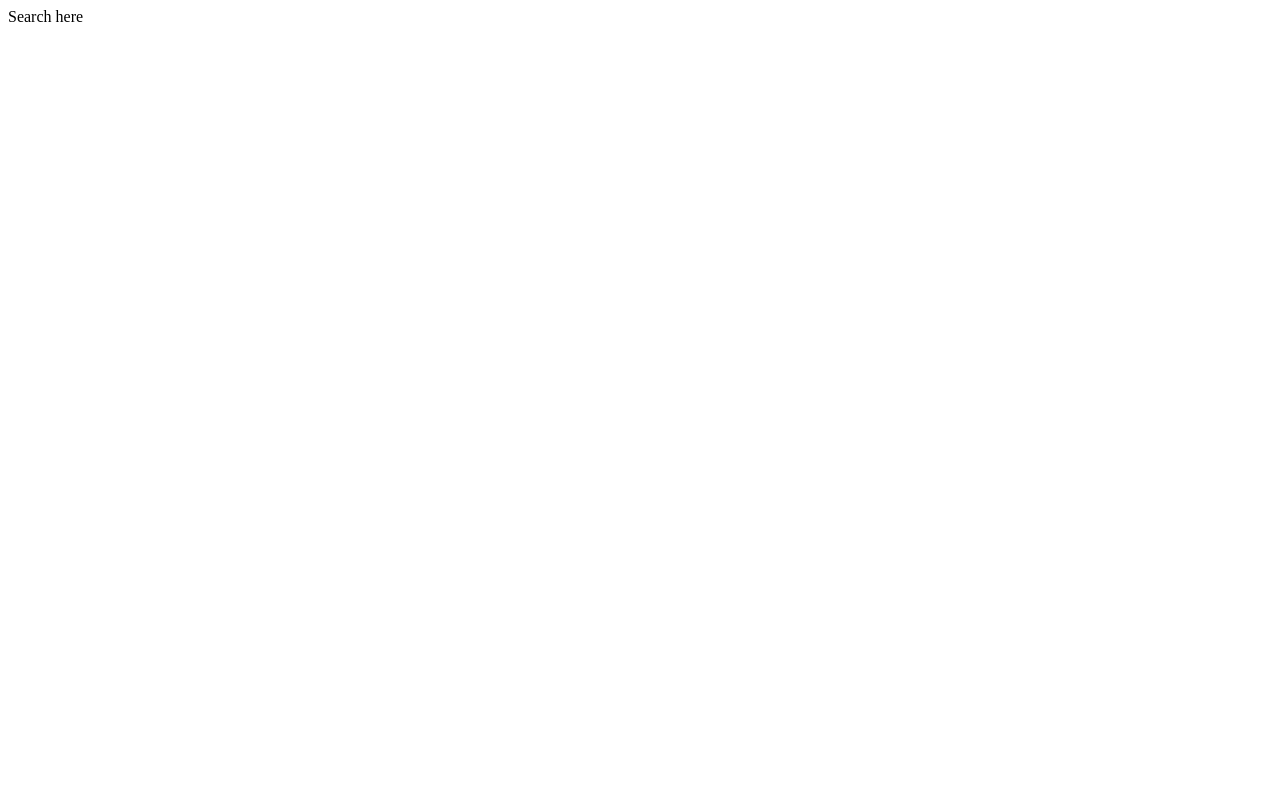
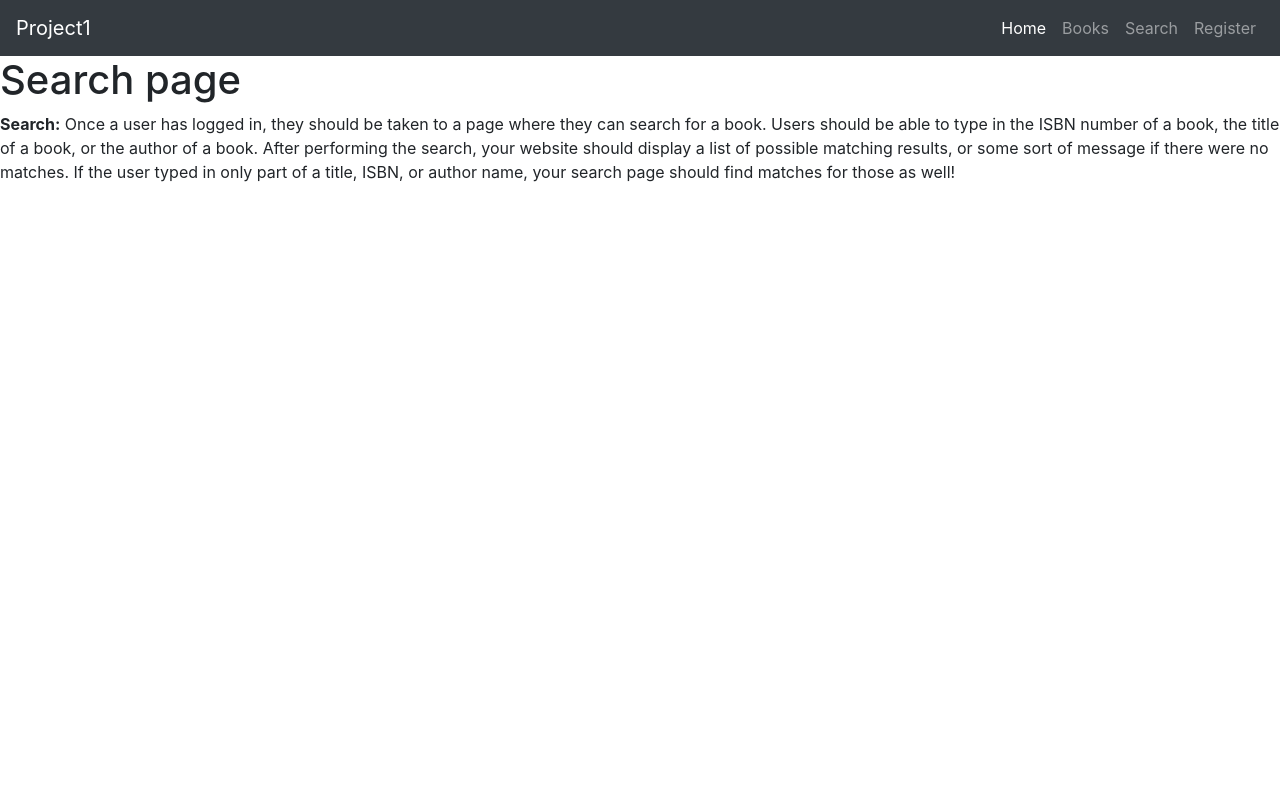
Before and after one commit to DracV/project1, a Flask app: page /search in a window 1280 px wide. Before the commit the page is almost empty. Run offline with Flask 2, Linux system fonts and the light colour scheme; some libraries are stand-ins or nearby versions.

Commit message:
Navbar on all pages

```diff
--- a/application.py
+++ b/application.py
@@ -28,7 +28,7 @@ def index():
     headline = "My CS50W Book Review Website"
     return render_template ("index.html", headline=headline)
 
-# users should be able to register
+# users should be able to register TODO
 @app.route("/register", methods=["GET","POST"])
 def register():
     if request.method =="GET":
@@ -37,25 +37,22 @@ def register():
         name = request.form.get("name")
         return render_template ("register.html", name=name)
 
-# users should be able to login
+# users should be able to login   TODO
 @app.route("/login")
 def login():
     return "Login here"
 
-# users should be able to logout
+# users should be able to logout TODO
 @app.route("/logout")
 def logout():
     return "Logout here"
 
-# users should be able to Search
+# users should be able to Search TODO
 @app.route("/search")
 def search():
-    return "Search here"
+    return render_template ("search.html")
 
-
-
-
-# users should be able to Book Page
+# users should be able to Book Page  TODO
 @app.route("/books", methods=["GET", "POST"])
 def books():
     if session.get("books") is None:
--- a/templates/layout.html
+++ b/templates/layout.html
@@ -2,14 +2,38 @@
 <html>
     <head>
         <title>CS50W Book Review Website!</title>
+        <meta name="viewport" content="width=device-width, initial-scale=1">
+    <link rel="stylesheet" href="css/styles.css">
+    <!-- Latest compiled and minified CSS Bootstrap4 -->
+    <link rel="stylesheet" href="https://stackpath.bootstrapcdn.com/bootstrap/4.1.3/css/bootstrap.min.css" integrity="sha384-MCw98/SFnGE8fJT3GXwEOngsV7Zt27NXFoaoApmYm81iuXoPkFOJwJ8ERdknLPMO" crossorigin="anonymous">
     </head>
     <body>
-          <ul>
-              <li><a href="{{ url_for('books') }}"> Books</a></li>
-              <li><a href="{{ url_for('search') }}"> Search</a></li>
-              <li><a href="{{ url_for('register') }}"> Register</a></li>
-          </ul>
-
+      <!-- Begin Bootstrap nav component -->
+      <header>
+            <nav class="navbar navbar-expand-lg navbar-dark bg-dark">
+              <a class="navbar-brand" href="#">Project1</a>
+              <button class="navbar-toggler" type="button" data-toggle="collapse" data-target="#navbarNav" aria-controls="navbarNav" aria-expanded="false" aria-label="Toggle navigation">
+                <span class="navbar-toggler-icon"></span>
+              </button>
+              <div class="collapse navbar-collapse" id="navbarNav">
+                <ul class="navbar-nav ml-auto">
+                  <li class="nav-item active">
+                    <a class="nav-link" href="{{ url_for('index') }}">Home <span class="sr-only">(current)</span></a>
+                  </li>
+                  <li class="nav-item">
+                    <a class="nav-link" href="{{ url_for('books') }}"> Books</a>
+                  </li>
+                  <li class="nav-item">
+                    <a class="nav-link" href="{{ url_for('search') }}"> Search</a>
+                  </li>
+                  <li class="nav-item">
+                    <a class="nav-link" href="{{ url_for('register') }}"> Register</a>
+                  </li>
+                </ul>
+              </div>
+            </nav>
+      </header>
+          <!-- End Header -->
         <h1>{% block heading %}{% endblock %}</h1>
 
         {% block body %}
--- /dev/null
+++ b/templates/search.html
@@ -0,0 +1,21 @@
+{% extends "layout.html" %}
+
+{% block heading %}
+      Search page
+{% endblock %}
+
+{% block body %}
+      <p>
+          <strong>Search:</strong> Once a user has logged in, they should be taken to a page where they can search for a book.
+           Users should be able to type in the ISBN number of a book, the title of a book, or the author of a book.
+           After performing the search, your website should display a list of possible matching results, or some sort of message
+            if there were no matches. If the user typed in only part of a title, ISBN, or author name, your search page should find
+             matches for those as well!
+      </p>
+
+
+
+
+
+
+{% endblock %}
```
Also changed, not shown: templates/books.html (+11 -1 lines), templates/css/styles.css (added), 2 other files.
